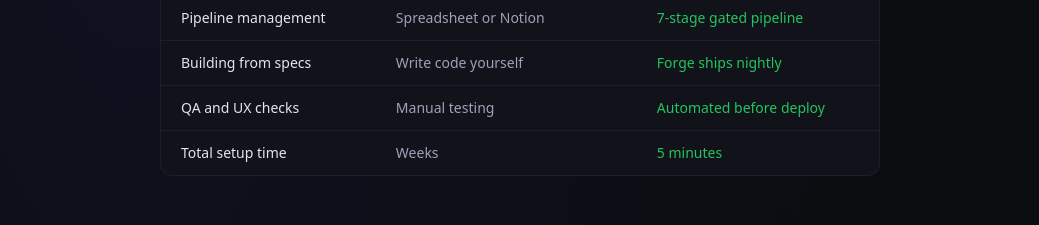
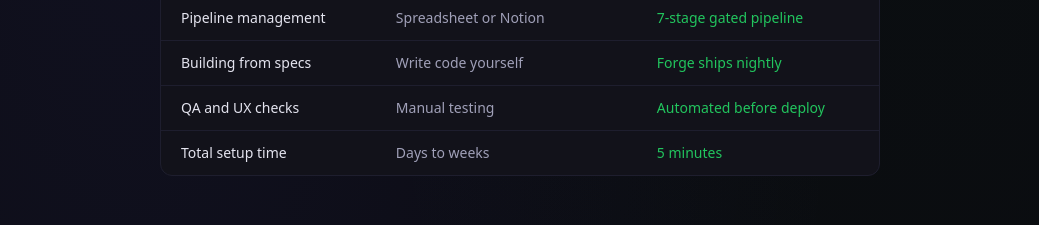
Before and after one commit to Jmee67/clawd-up-web, a Next.js app: page / in a window 1280 px wide. Shown: the part 3140-3365 px from the top of the page, without its empty margins (120-1159 px from the left). Built offline with nearby package versions, Linux system fonts and the light colour scheme.

Commit message:
Copy fixes: honest setup comparison, accurate brief timing

```diff
--- a/app/page.tsx
+++ b/app/page.tsx
@@ -401,7 +401,7 @@
                 ["Pipeline management", "Spreadsheet or Notion", "7-stage gated pipeline"],
                 ["Building from specs", "Write code yourself", "Forge ships nightly"],
                 ["QA and UX checks", "Manual testing", "Automated before deploy"],
-                ["Total setup time", "Weeks", "5 minutes"],
+                ["Total setup time", "Days to weeks", "5 minutes"],
               ].map(([feature, manual, clawd]) => (
                 <tr key={feature} className="border-b border-[var(--border)] last:border-b-0">
                   <td className="px-5 py-3 text-[var(--text)] font-medium whitespace-nowrap">{feature}</td>
@@ -682,7 +682,7 @@
           <div className="mt-6 text-xs text-[var(--text-muted)] space-y-1">
             <p className="font-medium text-[var(--text)]">What happens next</p>
             <p>1. The script installs Clawd Up agents on your OpenClaw instance</p>
-            <p>2. Your first morning brief arrives within 5 minutes</p>
+            <p>2. Your first morning brief arrives the next morning</p>
             <p>3. Scout starts scanning for signals immediately</p>
           </div>
           <button
```
